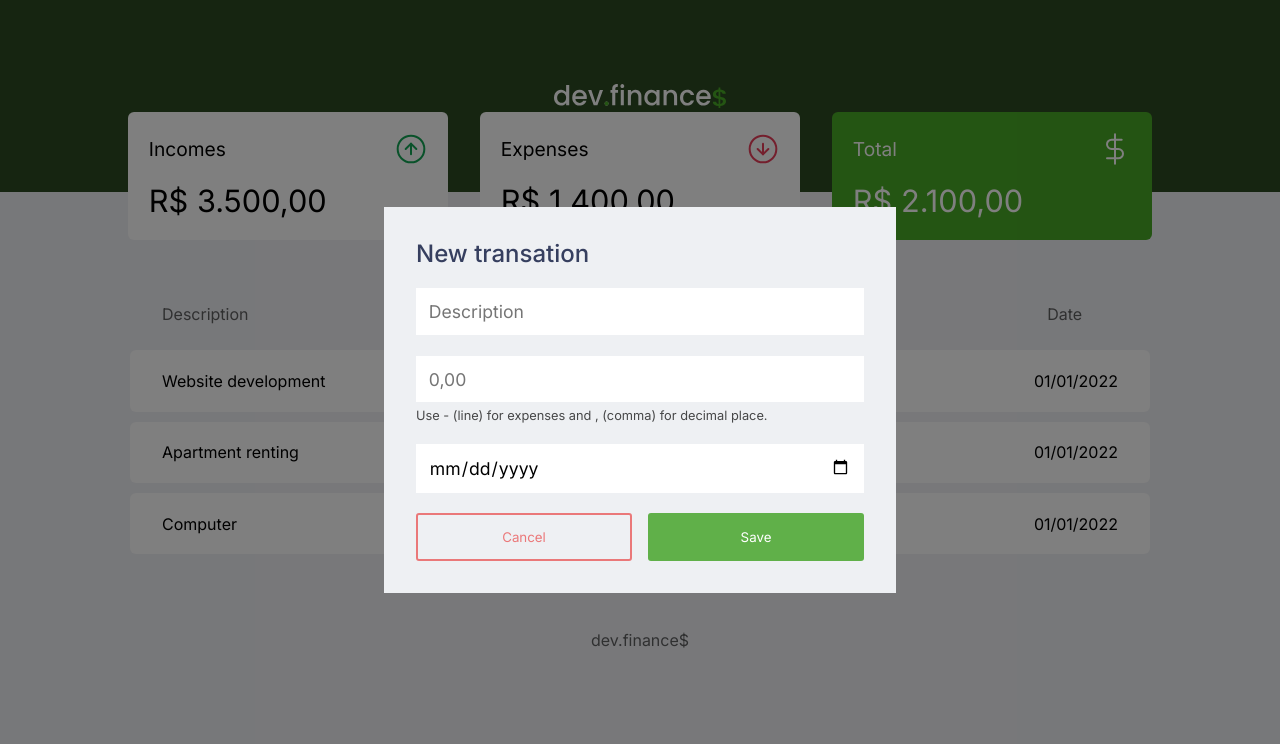
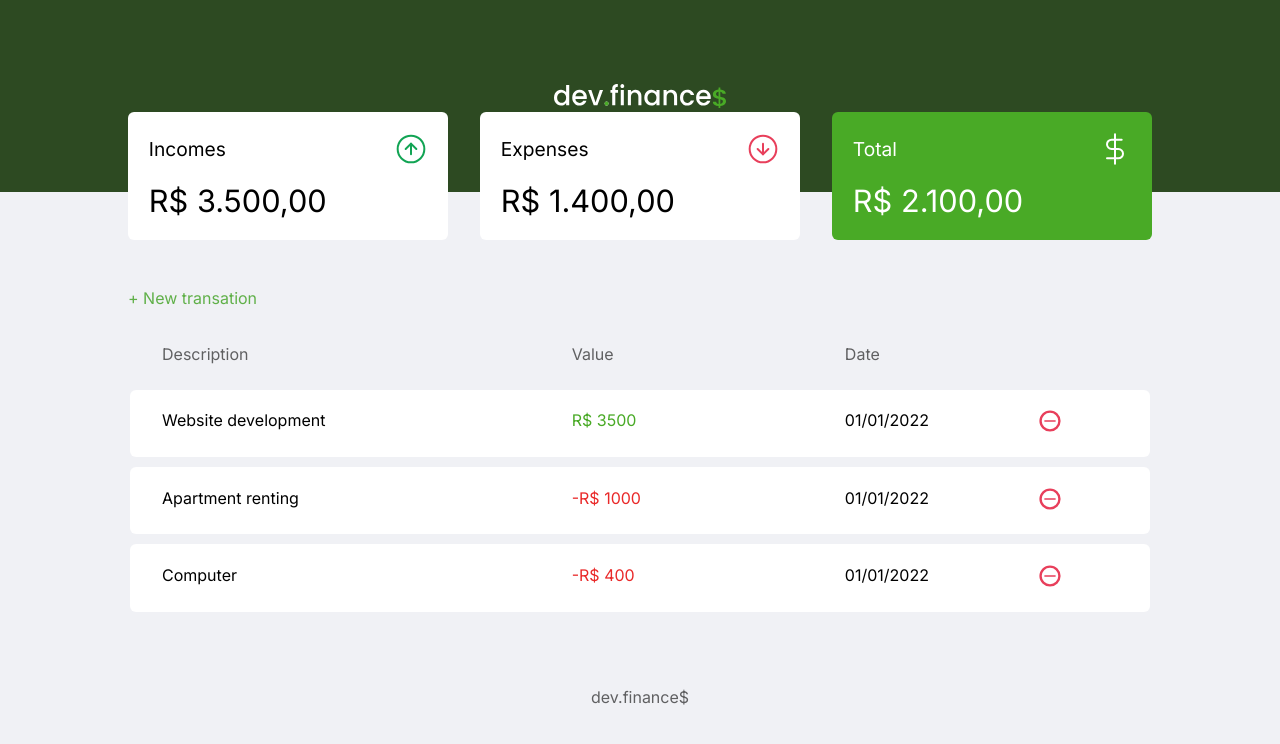
Before and after one commit to Diounata/dev.finance, a Next.js app: page / in a window 1280 px wide. Shown: the top 744 px of the page. Built offline with nearby package versions, Linux system fonts and the light colour scheme.

Commit message:
Fix table dimension

```diff
--- a/src/Components/Table.tsx
+++ b/src/Components/Table.tsx
@@ -1,13 +1,15 @@
 import styles from '../styles/modules/Table.module.scss';
 
-interface sla {
+import { useModal } from '../Contexts/ModalContext';
+
+interface finance {
     description: string;
     value: number;
     date: string;
 }
 
 export default function Table() {
-    const sla = [
+    const finance = [
         {
             description: 'Website development',
             value: 3500,
@@ -27,29 +29,51 @@ export default function Table() {
         },
     ];
 
+    const { changeModalState } = useModal();
+
     return (
+        <>
+            <div className={styles.addTransationContainer}>
+                <button onClick={() => changeModalState(true)}>
+                    + New transation
+                </button>
+            </div>
+
             <table className={styles.tableContainer}>
                 <thead>
+                    <tr>
                         <th>Description</th>
                         <th>Value</th>
                         <th>Date</th>
+                    </tr>
                 </thead>
 
                 <tbody>
-                {sla.map((i: sla, index) => (
+                    {finance.map((i: finance, index) => (
                         <tr key={index}>
                             <td>{i.description}</td>
 
-                        <td className={i.value < 0 ? styles.red : styles.green}>
+                            <td
+                                className={
+                                    i.value < 0 ? styles.red : styles.green
+                                }
+                            >
                                 {i.value < 0
                                     ? `-R$ ${i.value * -1}`
                                     : `R$ ${i.value}`}
                             </td>
 
                             <td>{i.date}</td>
+
+                            <td>
+                                <button>
+                                    <img src='/icons/minus.svg' alt='Delete' />
+                                </button>
+                            </td>
                         </tr>
                     ))}
                 </tbody>
             </table>
+        </>
     );
 }
--- a/src/Contexts/ModalContext.tsx
+++ b/src/Contexts/ModalContext.tsx
@@ -12,7 +12,7 @@ interface ModalProps {
 }
 
 export function ModalContextProvider({ children }: ChildrenProps) {
-    const [isModalOpen, setIsModalOpen] = useState(true);
+    const [isModalOpen, setIsModalOpen] = useState(false);
 
     function changeModalState(value: boolean) {
         setIsModalOpen(value);
--- a/src/styles/modules/Modal.module.scss
+++ b/src/styles/modules/Modal.module.scss
@@ -73,7 +73,7 @@
                     }
 
                     &:last-of-type {
-                        background: rgb(96, 176, 73);
+                        background: #60b049;
                         color: #ffffff;
 
                         &:hover {
--- a/src/styles/modules/Table.module.scss
+++ b/src/styles/modules/Table.module.scss
@@ -1,29 +1,44 @@
+.addTransationContainer button {
+    margin-top: 3rem;
+
+    background: inherit;
+    border: 0;
+    color: #60b049;
+    font-size: 1rem;
+
+    cursor: pointer;
+
+    &:hover {
+        color: #3dd705;
+    }
+}
+
 .tableContainer {
-    margin-top: 3rem;
+    margin-top: 1.2rem;
 
     width: 100%;
 
     text-align: left;
 
-    thead, tr {
+    thead tr,
+    tbody tr {
         display: grid;
-        grid-template-columns: 3fr 2fr 1fr;
+        grid-template-columns: 3fr 2fr 1fr 1fr;
+    }
+
+    thead {
+        tr {
+            margin: 0 2rem;
         }
 
         th {
             margin: 0.9rem 0;
             opacity: 0.6;
             font-weight: 400;
-
-        &:first-of-type {
-            padding-left: 2rem;
-        }
-
-        &:last-of-type {
-            padding-left: 4.2rem;
         }
     }
 
+    tbody {
         tr {
             background: #ffffff;
             border-radius: 6px;
@@ -31,7 +46,15 @@
             padding: 1.3rem 2rem;
 
             td:last-of-type {
-            text-align: right;
+                justify-self: center;
+
+                button {
+                    font-size: 0;
+                    border: 0;
+                    background: inherit;
+                    cursor: pointer;
+                }
+            }
         }
     }
 }
```
Also changed, not shown: public/icons/minus.svg. Lines whose indentation alone changed are shown as unchanged.
